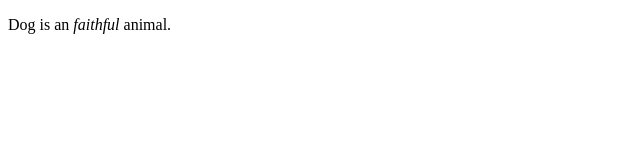
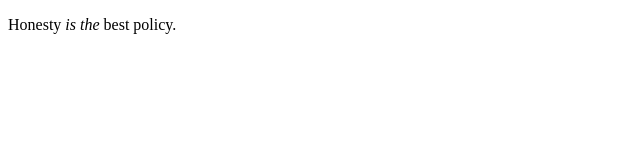
Before and after one commit to sowjanya-duddu/my-first-repo, a plain HTML site: page index.html in a window 1280 px wide. Shown: the full height of the page, 0-640 px from the left. Drawn offline with Linux system fonts and the light colour scheme.

Commit message:
Update index.html
Update index.html

```diff
--- a/index.html
+++ b/index.html
@@ -4,6 +4,6 @@
 <title><i> – Italic Text</title>
 </head>
 <body>
-<p>Dog is an <i>faithful </i>animal.</p>
+<p>Honesty <i>is the </i>best policy.</p>
 </body>
 </html>
```
